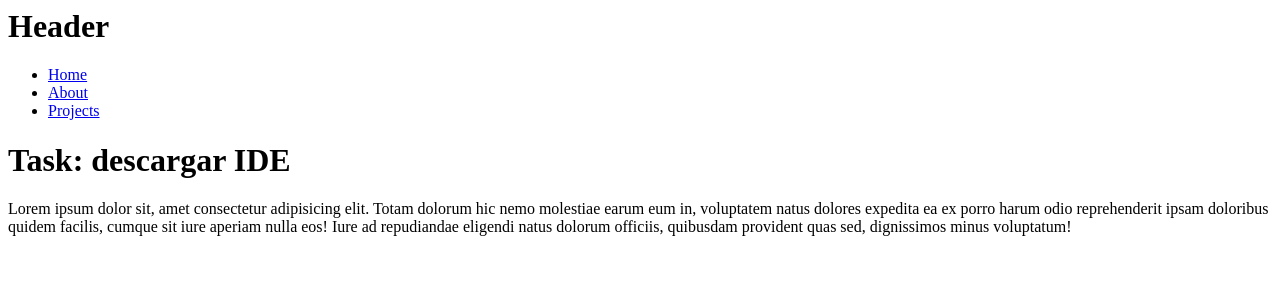
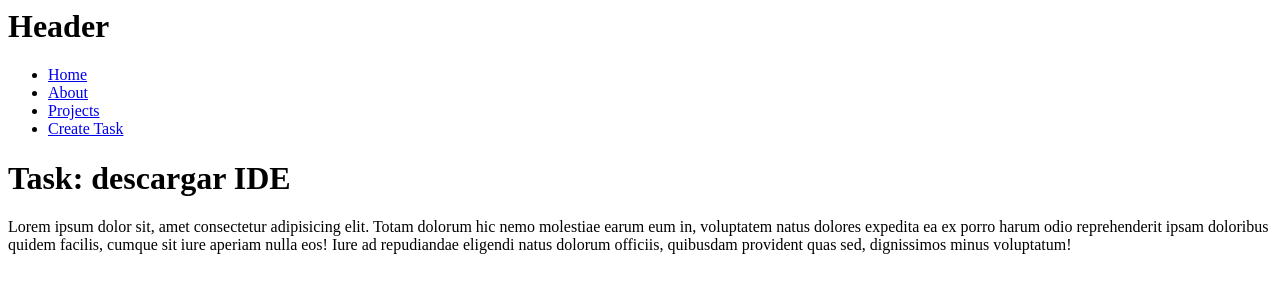
Before and after one commit to MVRTcodes/djangoproject, a Django app: page /tasks/1 in a window 1280 px wide. Shown: the top 300 px of the page. Run offline with Django 5.2, Linux system fonts and the light colour scheme; data comes from the database, SQL or seed files in the repository.

Commit message:
create task tab

```diff
--- a/coffeeapp/templates/layouts/header.html
+++ b/coffeeapp/templates/layouts/header.html
@@ -10,6 +10,9 @@
         <li>
             <a href="/projects">Projects</a>
         </li>
+        <li>
+            <a href="/create_task">Create Task</a>
+        </li>
     </ul>
 </nav>
 
--- a/coffeeapp/urls.py
+++ b/coffeeapp/urls.py
@@ -7,4 +7,5 @@ urlpatterns = [
     path('hello/<str:username>', views.hello),
     path('projects/', views.projects),
     path('tasks/<int:id>', views.tasks),
+    path('create_task', views.create_task)
 ]
--- a/coffeeapp/views.py
+++ b/coffeeapp/views.py
@@ -29,3 +29,6 @@ def tasks(request, id):
     return render(request, 'tasks.html', {
         'task':t.title
     })
+
+def create_task(request):
+    return render(request, 'create_task.html')
```
Also changed, not shown: coffeeapp/templates/create_task.html (added, +7 -0 lines).
